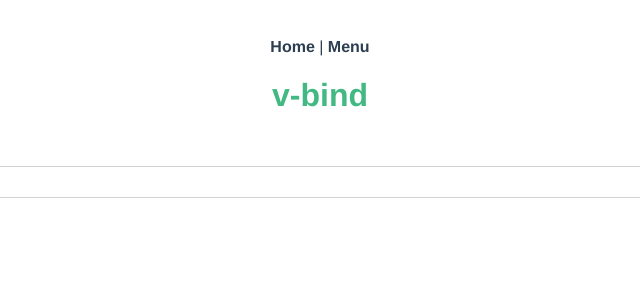
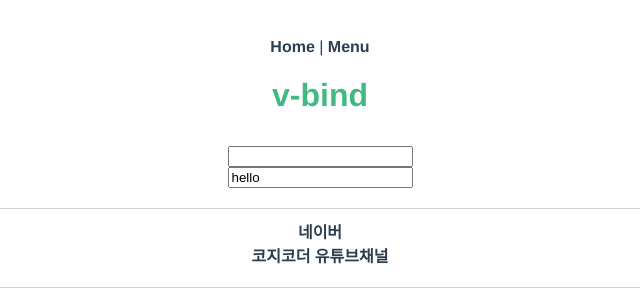
Before and after one commit to kyeongmin21/vueStudy, a Vue app: page /bind in a window 1280 px wide. Shown: the top 302 px of the page, without its empty margins (320-960 px from the left). Built offline with nearby package versions, Linux system fonts and the light colour scheme.

Commit message:
html속성을 이용하여 데이터 바인딩하기

```diff
--- a/src/views/Bind.vue
+++ b/src/views/Bind.vue
@@ -1,13 +1,14 @@
 <template>
   <div>
     <h1>v-bind</h1>
-
-    <section class="first">
-
+    <section>
+      <input :type="inputType"><br>
+      <input :value="inputValue">
     </section>
 
     <section>
-
+      <a :href="link">네이버</a><br>
+      <a :href="getLink('kossiecoder')">코지코더 유튜브채널</a>
     </section>
   </div>
 </template>
@@ -16,9 +17,17 @@
 export default {
   data() {
     return {
-
+      inputType: 'number',
+      inputValue: 'hello',
+      link: 'https://www.naver.com',
+      youtube: 'https://www.youtube.com/',
     };
   },
+  methods: {
+    getLink(channel) {
+      return this.youtube + channel
+    }
+  }
 };
 </script>
 
```
